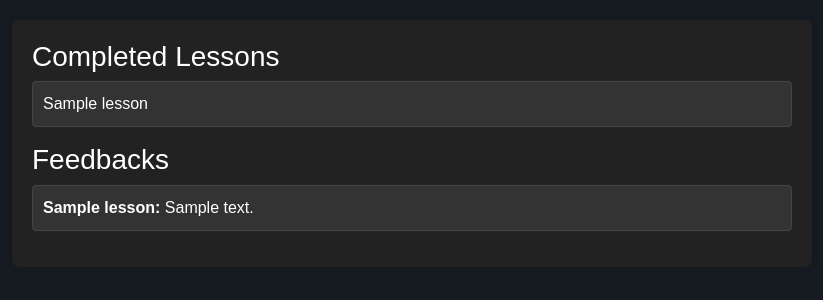
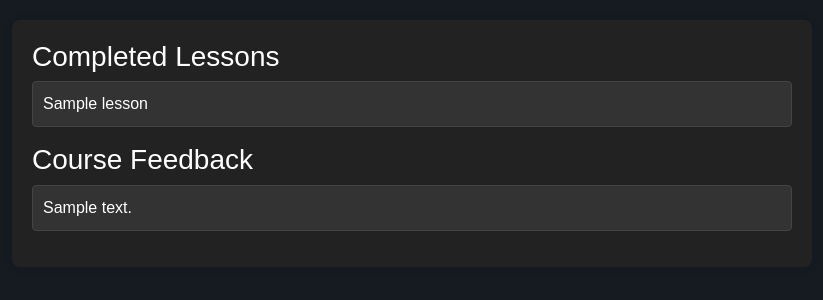
Before and after one commit to OmarHaji0001/Course_Management_System, a Django app: page /courses/1/students/1/ in a window 1280 px wide. Shown: the part 133-433 px from the top of the page, without its empty margins (228-1051 px from the left). Run offline with Django 5.2, Linux system fonts and the light colour scheme; a user stored in the database is signed in; tables that the repository leaves empty hold one stand-in row (values such as "Sample post"); some libraries are stand-ins or nearby versions.

Commit message:
now phase 2 are really done, feedback for course+show all lessons and gray whos not open modifies

```diff
--- a/main/models.py
+++ b/main/models.py
@@ -24,15 +24,6 @@ class Lesson(models.Model):
         return self.name
 
 
-class Feedback(models.Model):
-    lesson = models.ForeignKey(Lesson, on_delete=models.CASCADE)
-    student = models.ForeignKey(User, on_delete=models.CASCADE)
-    comment = models.TextField()
-
-    def __str__(self):
-        return f'{self.student.username} feedback on {self.lesson.name}'
-
-
 class Enrollment(models.Model):
     course = models.ForeignKey(Course, on_delete=models.CASCADE)
     user = models.ForeignKey(User, on_delete=models.CASCADE)
@@ -53,6 +44,15 @@ class Completion(models.Model):
         return f'{self.student.username} completed {self.lesson.name}'
 
 
+class Feedback(models.Model):
+    course = models.ForeignKey(Course, on_delete=models.CASCADE)
+    student = models.ForeignKey(User, on_delete=models.CASCADE)
+    comment = models.TextField()
+
+    def __str__(self):
+        return f'{self.student.username} feedback on {self.course.name}'
+
+
 class Profile(models.Model):
     USER_ROLES = [
         ('admin', 'Admin'),
--- a/main/templates/main/teacher_student_progress.html
+++ b/main/templates/main/teacher_student_progress.html
@@ -25,14 +25,12 @@
         <li>{{ completion.lesson.name }}</li>
         {% endfor %}
     </ul>
-     <h3>Feedbacks</h3>
-        <ul>
-            {% for feedback in feedbacks %}
-            <li>
-                <strong>{{ feedback.lesson.name }}:</strong> {{ feedback.comment }}
-            </li>
-            {% endfor %}
-        </ul>
+     <h3>Course Feedback</h3>
+    <ul>
+        {% for feedback in feedbacks %}
+        <li>{{ feedback.comment }}</li>
+        {% endfor %}
+    </ul>
 </main>
 </body>
 </html>
--- a/main/urls.py
+++ b/main/urls.py
@@ -1,8 +1,11 @@
 from django.urls import path
-from .views import HomeView, SignUpView, LoginView, LogoutView, DashboardView
-from .views import admin_dashboard, teacher_dashboard, CourseDetailView, enroll_in_course
-from .views import CourseCreateView, CourseUpdateView, LessonCreateView, LessonDetailView, delete_course
-from .views import teacher_course_students, teacher_student_progress, submit_feedback, mark_lesson_complete
+from .views import (
+    HomeView, SignUpView, LoginView, LogoutView, DashboardView,
+    admin_dashboard, teacher_dashboard, CourseDetailView, enroll_in_course,
+    CourseCreateView, CourseUpdateView, LessonCreateView, LessonDetailView,
+    delete_course, teacher_course_students, teacher_student_progress,
+    mark_lesson_complete, submit_feedback
+)
 
 urlpatterns = [
     path('', HomeView.as_view(), name='home'),
@@ -19,8 +22,8 @@ urlpatterns = [
     path('courses/<int:pk>/delete/', delete_course, name='course-delete'),
     path('courses/<int:course_id>/lessons/new/', LessonCreateView.as_view(), name='lesson-create'),
     path('lessons/<int:pk>/', LessonDetailView.as_view(), name='lesson-detail'),
-    path('lessons/<int:lesson_id>/feedback/', submit_feedback, name='lesson-feedback'),
     path('lessons/<int:lesson_id>/complete/', mark_lesson_complete, name='mark-lesson-complete'),
+    path('courses/<int:course_id>/feedback/', submit_feedback, name='submit-feedback'),
     path('courses/<int:course_id>/students/', teacher_course_students, name='teacher-course-students'),
     path('courses/<int:course_id>/students/<int:student_id>/', teacher_student_progress, name='teacher-student-progress'),
 ]
--- a/main/views.py
+++ b/main/views.py
@@ -2,6 +2,7 @@
 from django.contrib.auth.models import User
 from django.contrib.auth.views import LoginView as AuthLoginView, LogoutView as AuthLogoutView
 from django.contrib.auth.mixins import LoginRequiredMixin
+from django.http import HttpResponseNotAllowed
 from django.views.generic import TemplateView, CreateView, UpdateView, DeleteView, DetailView
 from django.urls import reverse_lazy
 from django.shortcuts import render, redirect, get_object_or_404
@@ -100,41 +101,28 @@ class LessonDetailView(LoginRequiredMixin, DetailView):
 
     def get_context_data(self, **kwargs):
         context = super().get_context_data(**kwargs)
-        context['feedback_form'] = FeedbackForm()
+        course = self.object.course
+        last_lesson = course.lesson_set.order_by('-open_date', '-open_time').first()
+        context['is_last_lesson'] = self.object == last_lesson
+        context['feedback_form'] = FeedbackForm() if context['is_last_lesson'] else None
         context['completion'] = Completion.objects.filter(student=self.request.user, lesson=self.object).exists()
+        context['course_id'] = course.id  # Pass the course_id to the context
         return context
-
-    def post(self, request, *args, **kwargs):
-        self.object = self.get_object()
-        if 'submit_feedback' in request.POST:
-            feedback_form = FeedbackForm(request.POST)
-            if feedback_form.is_valid():
-                feedback = feedback_form.save(commit=False)
-                feedback.lesson = self.object
-                feedback.student = request.user
-                feedback.save()
-                messages.success(request, 'Feedback submitted successfully.')
-                return redirect('lesson-detail', pk=self.object.pk)
-        elif 'mark_complete' in request.POST:
-            Completion.objects.get_or_create(student=request.user, lesson=self.object)
-            messages.success(request, 'Lesson marked as complete.')
-            return redirect('lesson-detail', pk=self.object.pk)
-        context = self.get_context_data()
-        return self.render_to_response(context)
 
 
 @login_required
-def submit_feedback(request, lesson_id):
-    lesson = get_object_or_404(Lesson, id=lesson_id)
+def submit_feedback(request, course_id):
+    course = get_object_or_404(Course, id=course_id)
     if request.method == 'POST':
         feedback_form = FeedbackForm(request.POST)
         if feedback_form.is_valid():
             feedback = feedback_form.save(commit=False)
-            feedback.lesson = lesson
+            feedback.course = course
             feedback.student = request.user
             feedback.save()
             messages.success(request, 'Feedback submitted successfully.')
-    return redirect('lesson-detail', pk=lesson_id)
+    return redirect('course-detail', pk=course.id)
+
 
 
 @login_required
@@ -149,14 +137,13 @@ def teacher_student_progress(request, course_id, student_id):
     course = get_object_or_404(Course, pk=course_id)
     student = get_object_or_404(User, pk=student_id)
     completions = Completion.objects.filter(student=student, lesson__course=course)
-    feedbacks = Feedback.objects.filter(student=student, lesson__course=course)
+    feedbacks = Feedback.objects.filter(student=student, course=course)
     return render(request, 'main/teacher_student_progress.html', {
         'course': course,
         'student': student,
         'completions': completions,
-        'feedbacks': feedbacks,  # Ensure feedbacks are passed to the template
+        'feedbacks': feedbacks,
     })
-
 
 
 def teacher_dashboard(request):
@@ -233,10 +220,13 @@ def enroll_in_course(request, course_id):
 
 @login_required
 def mark_lesson_complete(request, lesson_id):
-    lesson = get_object_or_404(Lesson, id=lesson_id)
-    Completion.objects.get_or_create(student=request.user, lesson=lesson)
-    messages.success(request, 'Lesson marked as complete.')
-    return redirect('lesson-detail', pk=lesson_id)
+    if request.method == 'POST':
+        lesson = get_object_or_404(Lesson, id=lesson_id)
+        Completion.objects.get_or_create(student=request.user, lesson=lesson)
+        messages.success(request, 'Lesson marked as complete.')
+        return redirect('lesson-detail', pk=lesson_id)
+    else:
+        return HttpResponseNotAllowed(['POST'])
 
 
 def is_admin(user):
```
Also changed, not shown: main/templates/main/lesson_detail.html (+14 -9 lines), main/migrations/0001_initial.py, main/migrations/0002_alter_lesson_description_alter_lesson_open_date_and_more.py (deleted), main/migrations/0003_alter_lesson_open_time.py (deleted), main/migrations/0004_completion_feedback.py (deleted), main/migrations/0005_delete_feedback.py (deleted), main/migrations/0006_feedback.py (deleted), main/migrations/0007_delete_feedback.py (deleted), main/migrations/0008_feedback.py (deleted), media/course_images/django1_NnYlqVk.jpg (added), media/course_images/laravel_PxduASG.png (added), media/course_images/mern_SkvCXHH.png (added).
